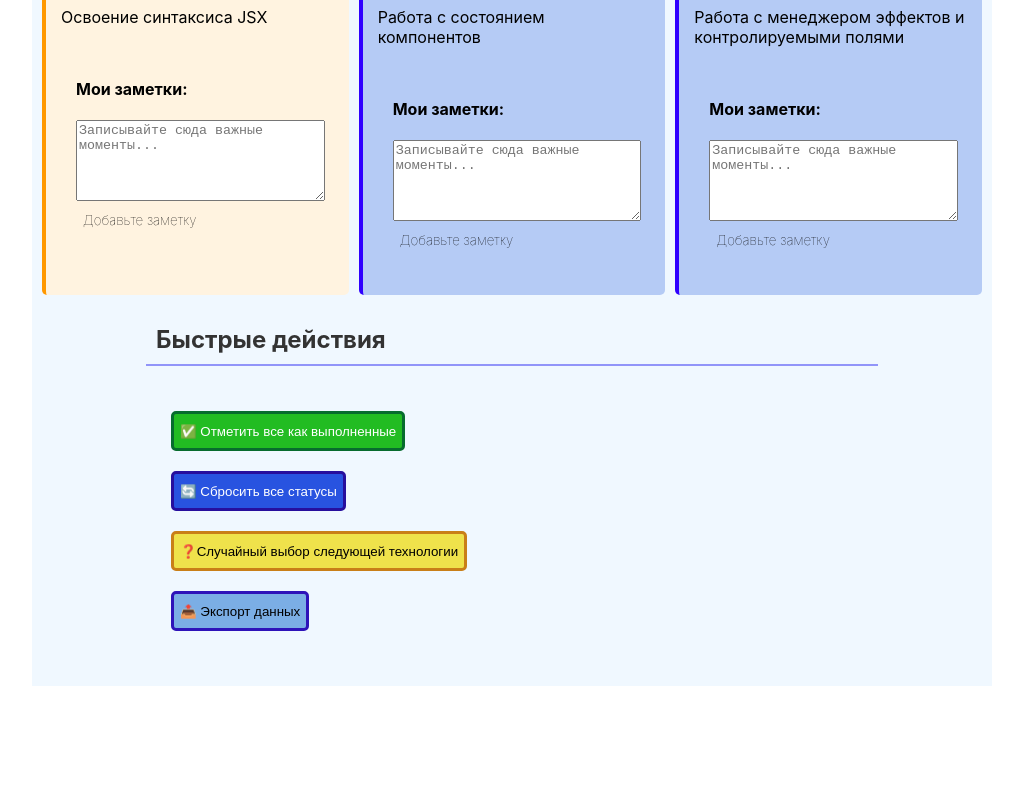
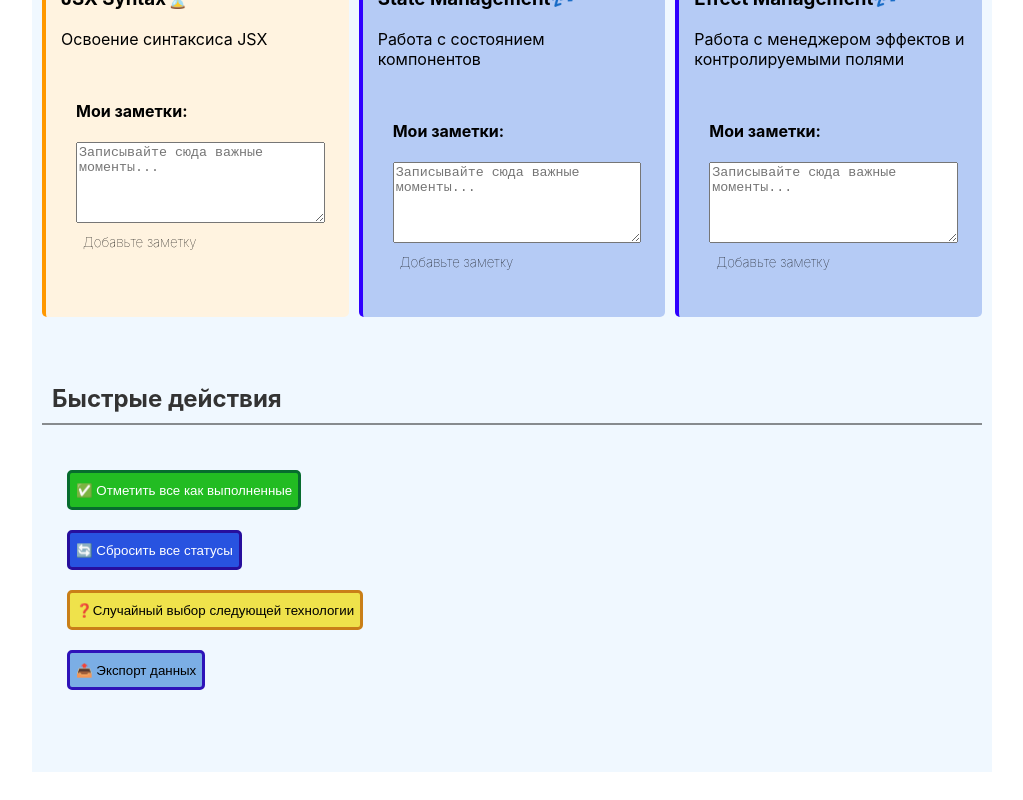
Before and after one commit to ksenia-zh13579/frontend-and-backend-tech-tracker, a React (Vite) app: page / in a window 1280 px wide. Shown: the part 1202-2002 px from the top of the page, without its empty margins (128-1151 px from the left). Before the commit the page ends 1916 px from the top, so only its background shows below. Built offline with nearby package versions, Linux system fonts and the light colour scheme.

Commit message:
fix styles

```diff
--- a/src/App.css
+++ b/src/App.css
@@ -27,6 +27,8 @@
 .app-main h2 {
     margin: 0 0 20px 0;
     color: #333;
+    padding: 10px;
+    border-bottom: 2px solid rgba(26, 25, 25, 0.489);
 }
 
 .technologies-grid {
--- a/src/components/QuickActions.css
+++ b/src/components/QuickActions.css
@@ -1,12 +1,6 @@
 .quick-actions {
-    margin: 0 10%;
-    padding: 10px;
-    border-radius: 10px;
-}
-
-.quick-actions h2 {
-    padding: 10px;
-    border-bottom: 2px solid rgba(46, 46, 243, 0.489);
+    margin: 5% 0;
+    padding: 0;
 }
 
 .action-buttons {
```
